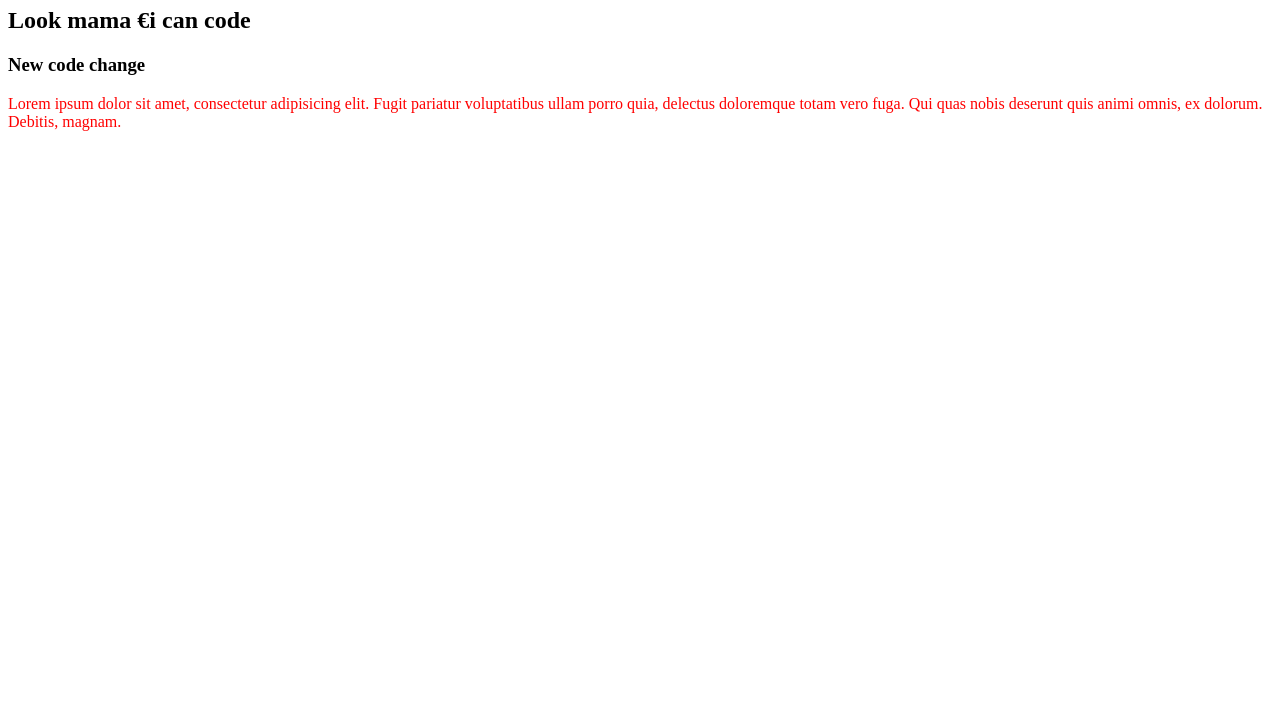
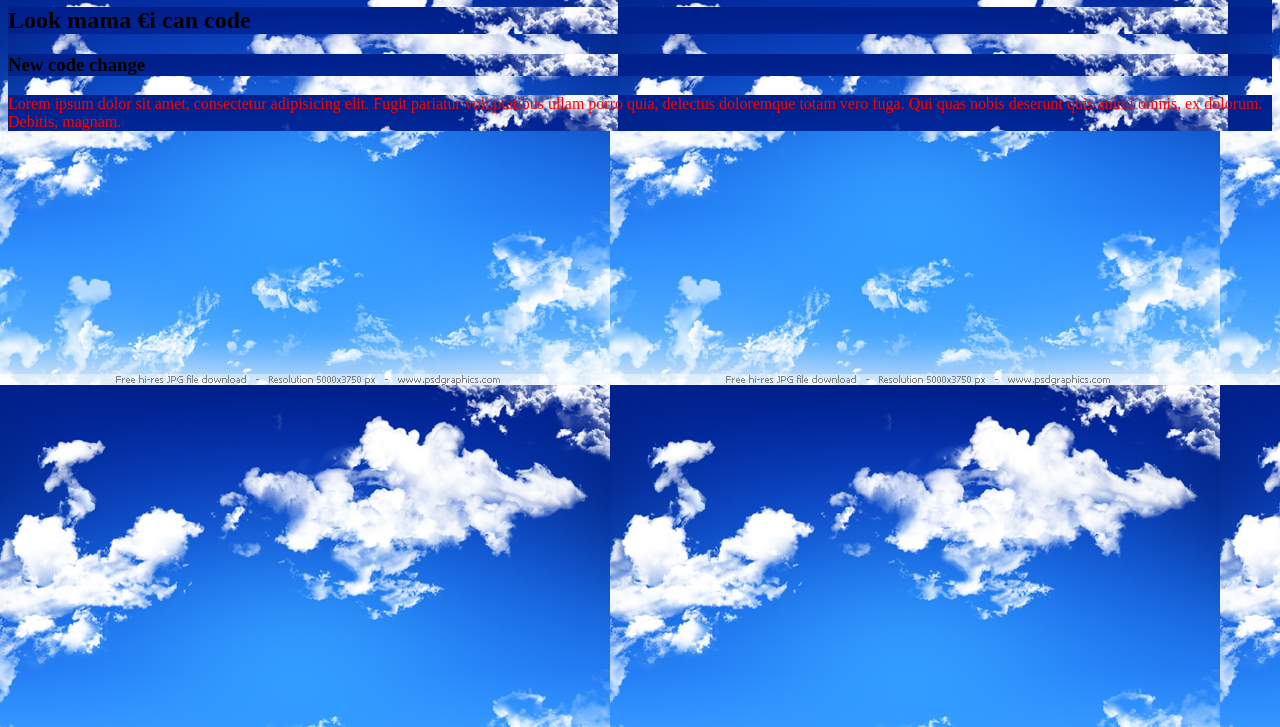
Before and after one commit to akiksaifullah/my-first-new-repo, a plain HTML site: page index.html in a window 1280 px wide. Shown: the part 73-800 px from the top of the page. Drawn offline with Linux system fonts and the light colour scheme.

Commit message:
image attached

```diff
--- a/style.css
+++ b/style.css
@@ -1,3 +1,8 @@
+* {
+
+    background-image: url(blue-sky.jpg);
+}
+
 p {
     color: red;
 }
```
Also changed, not shown: blue-sky.jpg (added).
